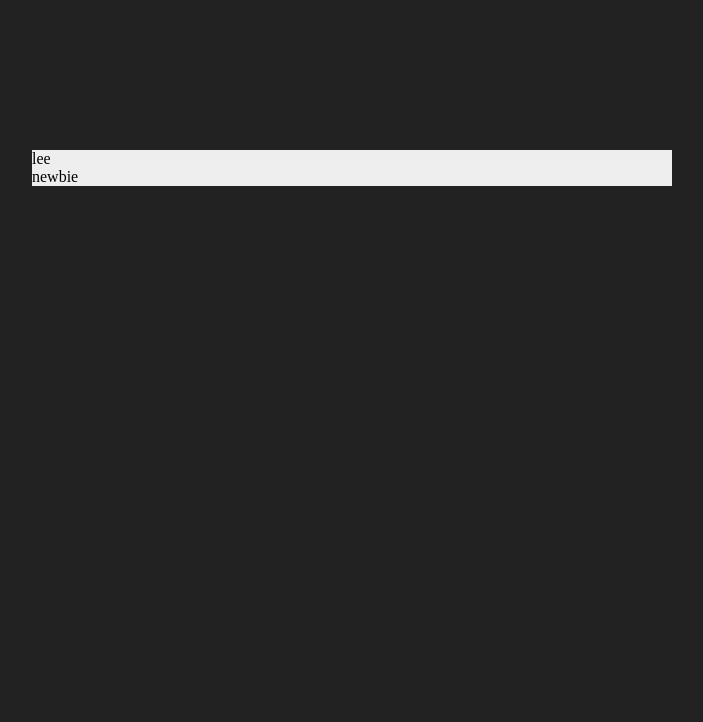
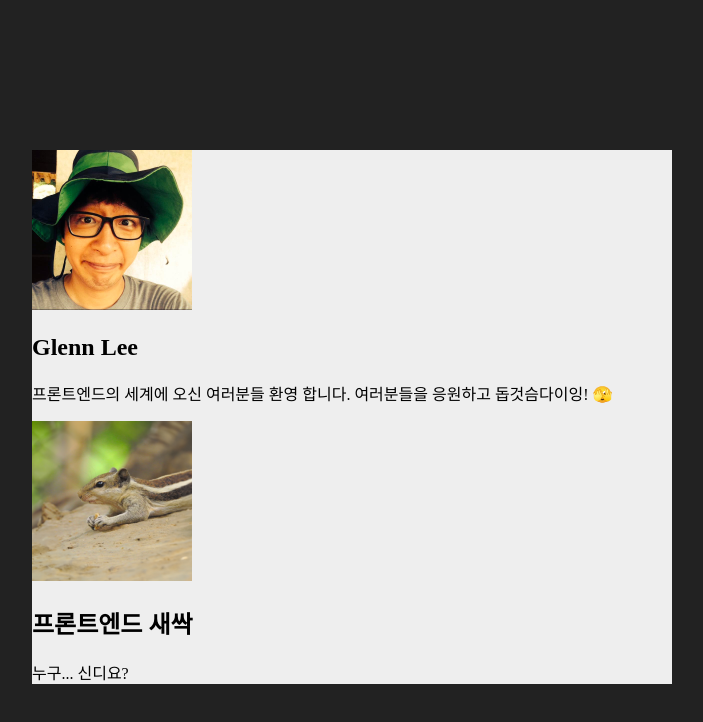
Before and after one commit to GeonWoo-LPS/chatbot, a plain HTML site: page index.html in a window 1280 px wide. Shown: the whole page, without its empty margins (288-991 px from the left). Drawn offline with Linux system fonts and the light colour scheme.

Commit message:
html 본문 내용 추가

```diff
--- a/index.html
+++ b/index.html
@@ -9,8 +9,23 @@
     <body>
         <div class="l_wrapper">
             <div class="talk">
-                <div class="lee">lee</div>
-                <div class="newbie">newbie</div>
+                <div class="lee">
+                    <img class="profile" src="./images/profile.png" />
+                    <div class="textbox">
+                        <h2>Glenn Lee</h2>
+                        <p>
+                            프론트엔드의 세계에 오신 여러분들 환영 합니다.
+                            여러분들을 응원하고 돕것슴다이잉! 🫣
+                        </p>
+                    </div>
+                </div>
+                <div class="newbie">
+                    <img class="profile" src="./images/lucky.png" />
+                    <div class="textbox">
+                        <h2>프론트엔드 새싹</h2>
+                        <p>누구... 신디요?</p>
+                    </div>
+                </div>
             </div>
         </div>
     </body>
```
